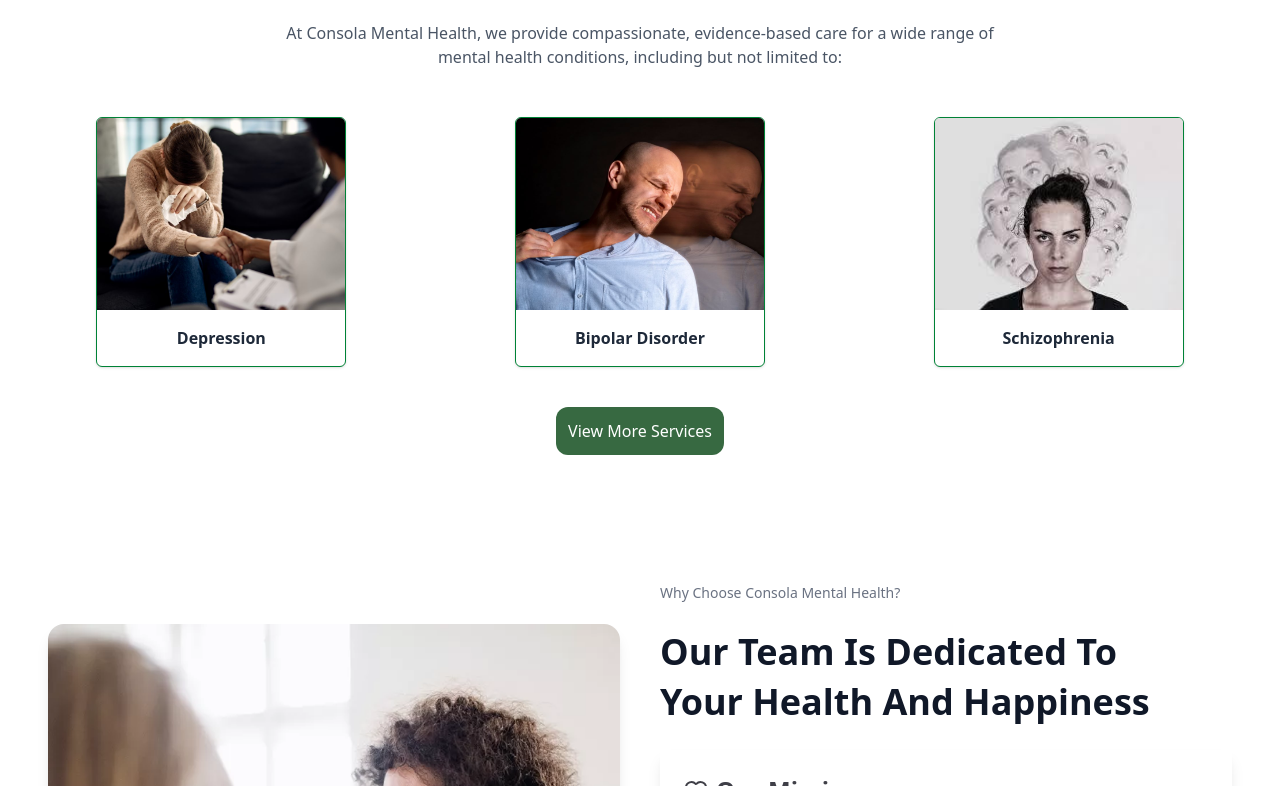
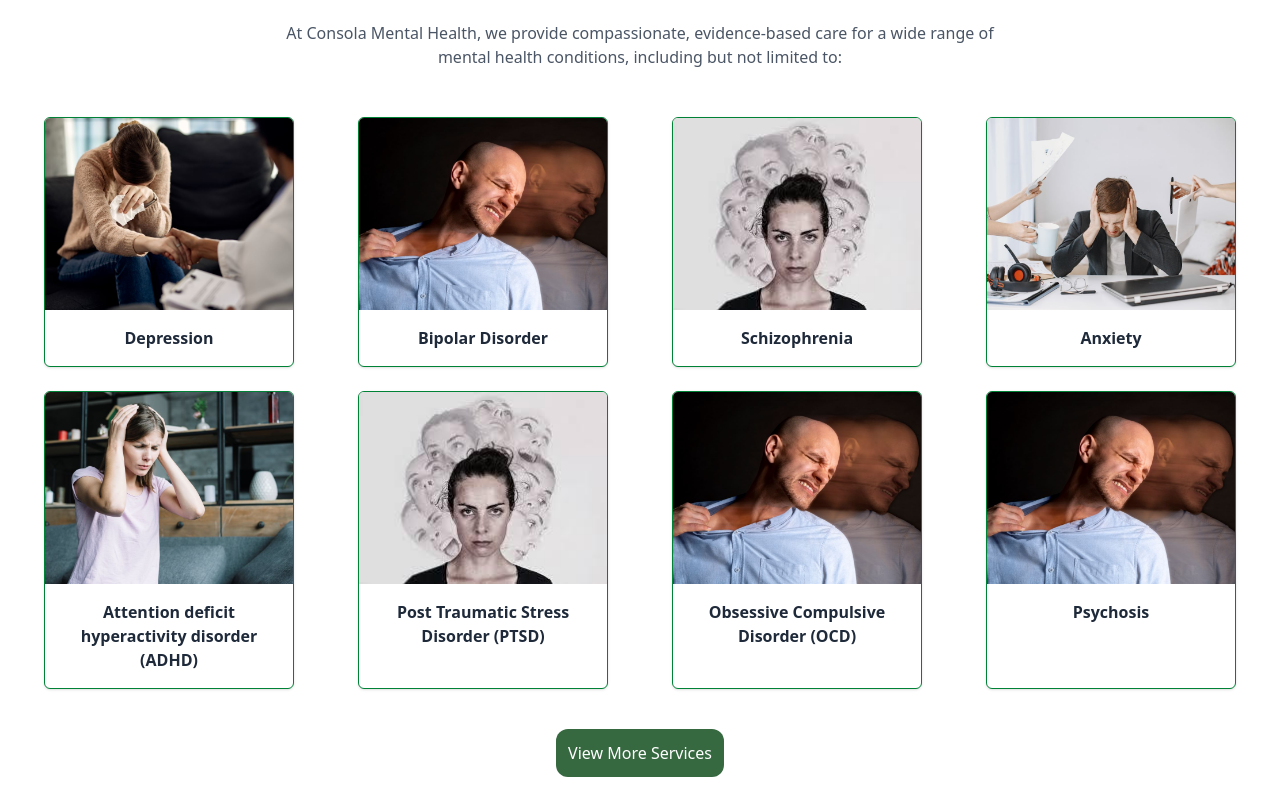
Before and after one commit to zeeshan00013/consola, a Next.js app in the folder my-app/: page / in a window 1280 px wide. Shown: the part 1734-2520 px from the top of the page. Built offline with nearby package versions, Linux system fonts and the light colour scheme.

Commit message:
chngessss

```diff
--- a/my-app/app/components/Footer.jsx
+++ b/my-app/app/components/Footer.jsx
@@ -18,6 +18,8 @@ const Footer = () => {
   const quickLinks = [
     { name: "About Us", href: "/about-us" },
     { name: "Our Services", href: "/services" },
+    { name: "Blogs", href: "/" },
+
     { name: "Contact Us", href: "/contact-us" },
   ];
 
@@ -26,12 +28,11 @@ const Footer = () => {
     { name: "Schizophrenia", href: "/schizophrenia" },
     { name: "Stress & anxity", href: "/stress-anxiety" },
     { name: "Bipolar Disorder", href: "/bipolar-disorder" },
-    { name: "ADHD", href: "/ADHD" },
+    { name: "Attention deficit hyperactivity disorder (ADHD)", href: "/ADHD" },
   ];
 
   const socialLinks = [
     { icon: Facebook, href: "#", label: "Facebook" },
-    { icon: Twitter, href: "#", label: "Twitter" },
     { icon: Instagram, href: "#", label: "Instagram" },
     { icon: Linkedin, href: "#", label: "LinkedIn" },
   ];
@@ -183,7 +184,7 @@ const Footer = () => {
                 target="_blank"
                 className="hover:text-white transition"
               >
-                designed by{" "}
+                Designed by{" "}
                 <span className="text-green-400">RCM Expert Consultants</span>
               </Link>
             </div>
--- a/my-app/app/components/Header.jsx
+++ b/my-app/app/components/Header.jsx
@@ -11,9 +11,11 @@ const Header = () => {
 
   const navItems = [
     { name: "Home", href: "/" },
-    { name: "About", href: "/about-us" },
+    { name: "About Us", href: "/about-us" },
 
     { name: "Services", href: "/services" },
+    { name: "Blogs", href: "/services" },
+
     { name: "Contact Us", href: "/contact-us" },
   ];
 
--- a/my-app/app/components/Services.jsx
+++ b/my-app/app/components/Services.jsx
@@ -5,11 +5,26 @@ import Link from "next/link";
 import individual from "../Images/depressed.jpg";
 import family from "../Images/bipolar.jpg";
 import medication from "../Images/Schizophrenia.jpg";
+import adhd from "../Images/hyperactivity.jpg";
+import anxiety from "../Images/stress.jpg";
 
 const Services = [
   { img: individual, title: "Depression", route: "/depression" },
   { img: family, title: "Bipolar Disorder", route: "/bipolar-disorder" },
   { img: medication, title: "Schizophrenia", route: "/schizophrenia" },
+  { img: anxiety, title: "Anxiety", route: "/stress-anxiety" },
+  {
+    img: adhd,
+    title: "Attention deficit hyperactivity disorder (ADHD)",
+    route: "/ADHD",
+  },
+  {
+    img: medication,
+    title: "Post Traumatic Stress Disorder (PTSD)",
+    route: "/ADHD",
+  },
+  { img: family, title: "Obsessive Compulsive Disorder (OCD)", route: "/ADHD" },
+  { img: family, title: "Psychosis", route: "/ADHD" },
 ];
 
 export default function Service() {
@@ -24,7 +39,7 @@ export default function Service() {
         to:
       </p>
 
-      <div className="grid grid-cols-1 sm:grid-cols-2 md:grid-cols-3 gap-6 justify-items-center px-6">
+      <div className="grid grid-cols-1 sm:grid-cols-2 md:grid-cols-4 gap-6 justify-items-center px-6">
         {Services.map((item, index) => (
           <Link
             href={item.route}
--- a/my-app/app/components/Testimonials.jsx
+++ b/my-app/app/components/Testimonials.jsx
@@ -7,11 +7,11 @@ import { ChevronLeft, ChevronRight } from "lucide-react";
 export default function Testimonials() {
   const testimonials = [
     {
-      text: "Consola Mental Health has truly changed my life. The therapists are compassionate, understanding, and incredibly skilled at what they do. I’ve gained confidence and coping strategies that have made a real difference in my daily life. Highly recommend!",
+      text: "Consola Mental Health has truly changed my life. They are compassionate, understanding, and incredibly skilled at what they do. I’ve gained confidence and coping strategies that have made a real difference in my daily life. Highly recommend!",
       name: "Emily R.",
     },
     {
-      text: "From the moment I reached out, I felt heard and supported. The team at Consola Mental Health made the process so easy, and my therapist has been a guiding light in my healing journey. I finally feel like I’m on the right path.",
+      text: "From the moment I reached out, I felt heard and supported. The team at Consola Mental Health made the process so easy, and my provider has been a guiding light in my healing journey. I finally feel like I’m on the right path.",
       name: "James L.",
     },
     {
--- a/my-app/app/contact-us/page.jsx
+++ b/my-app/app/contact-us/page.jsx
@@ -71,6 +71,15 @@ const Contact = () => {
             visit our modern facility equipped with the latest medical
             technology.
           </p>
+          <motion.button
+            initial={{ opacity: 0, x: 20 }}
+            animate={{ opacity: 1, x: 0 }}
+            className=" bg-[#376941] mt-6 text-white px-6 py-2 rounded-lg hover:bg-emerald-700 transition-colors duration-300"
+            whileHover={{ scale: 1.05 }}
+            whileTap={{ scale: 0.95 }}
+          >
+            Book Appointment
+          </motion.button>
         </motion.div>
 
         <div className="grid lg:grid-cols-2 gap-12">
@@ -112,18 +121,15 @@ const Contact = () => {
           >
             {/* Map Placeholder */}
             <div className="bg-gray-200 rounded-xl h-96 flex items-center justify-center medical-shadow">
-              <div className="text-center">
-                <MapPin className="w-16 h-16 text-emerald-600 mx-auto mb-4" />
-                <h3 className="text-xl font-bold text-gray-900 mb-2">
-                  Interactive Map
-                </h3>
-                <p className="text-gray-600 mb-4">
-                  123 Healthcare Avenue, Medical District
-                </p>
-                <button className="bg-emerald-600 text-white px-6 py-2 rounded-lg hover:bg-emerald-700 transition-colors">
-                  Get Directions
-                </button>
-              </div>
+              <iframe
+                src="https://www.google.com/maps/embed?pb=!1m18!1m12!1m3!1d3084.2654274154975!2d-76.8107683252647!3d39.372868518511574!2m3!1f0!2f0!3f0!3m2!1i1024!2i768!4f13.1!3m3!1m2!1s0x89c8181498b86f5f%3A0x5cfcbebf39069d82!2s9331%20Liberty%20Rd%2C%20Randallstown%2C%20MD%2021133%2C%20USA!5e0!3m2!1sen!2s!4v1764742174982!5m2!1sen!2s"
+                width="100%"
+                height="100%"
+                style={{ border: 0 }}
+                allowFullScreen=""
+                loading="lazy"
+                referrerPolicy="no-referrer-when-downgrade"
+              ></iframe>
             </div>
           </motion.div>
         </div>
--- a/my-app/app/services/page.jsx
+++ b/my-app/app/services/page.jsx
@@ -15,12 +15,31 @@ const Services = () => {
       title: "Bipolar Disorder",
       route: "/bipolar-disorder",
     },
-    { img: medication, title: "ADHD", route: "/ADHD" },
+    {
+      img: medication,
+      title: "Attention deficit hyperactivity disorder (ADHD)",
+      route: "/ADHD",
+    },
     { img: depress, title: "Depression", route: "/depression" },
     { img: online, title: "Schizophrenia", route: "/schizophrenia" },
     {
       img: stress,
-      title: "Stress & Anxiety",
+      title: " Anxiety",
+      route: "/stress-anxiety",
+    },
+    {
+      img: stress,
+      title: " Obsessive Compulsive Disorder (OCD)",
+      route: "/stress-anxiety",
+    },
+    {
+      img: stress,
+      title: " Post Traumatic Stress Disorder (PTSD)",
+      route: "/stress-anxiety",
+    },
+    {
+      img: stress,
+      title: " Psychosis",
       route: "/stress-anxiety",
     },
   ];
```
